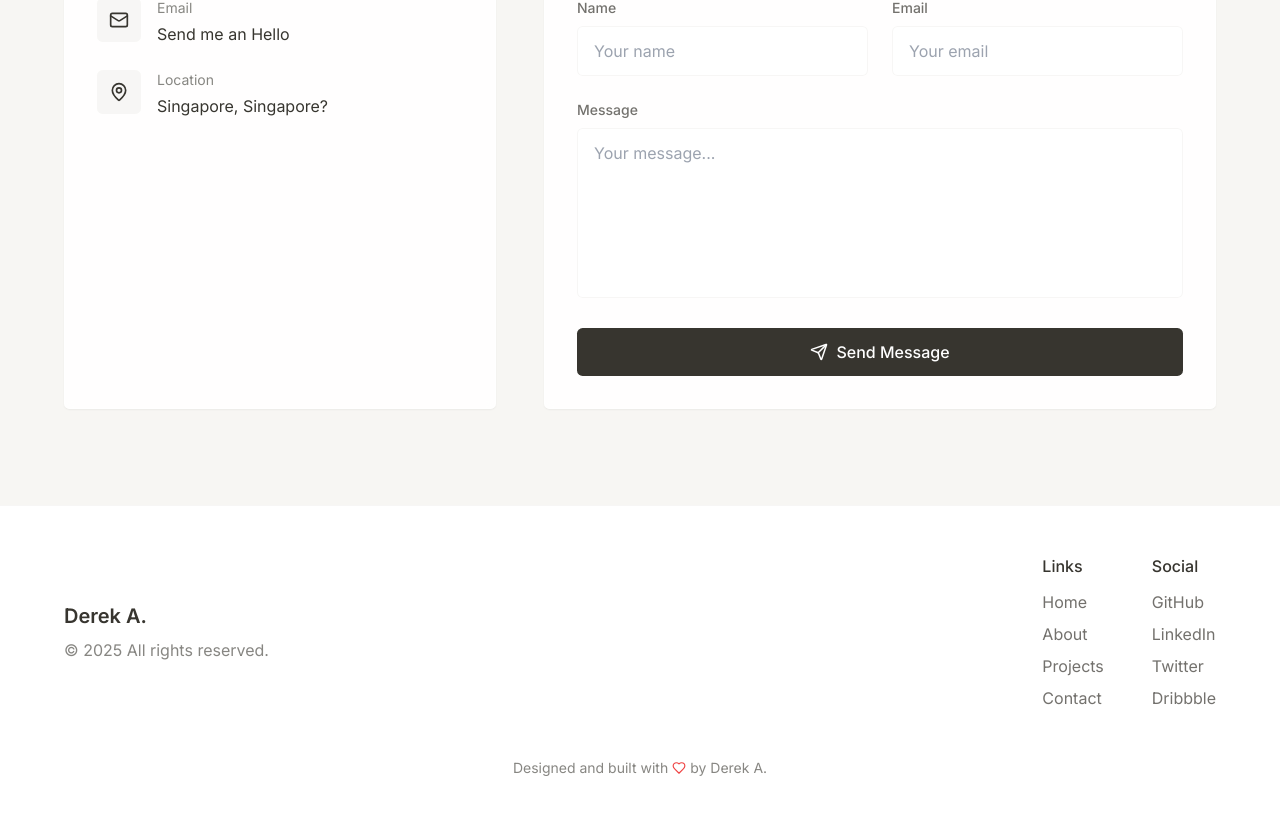
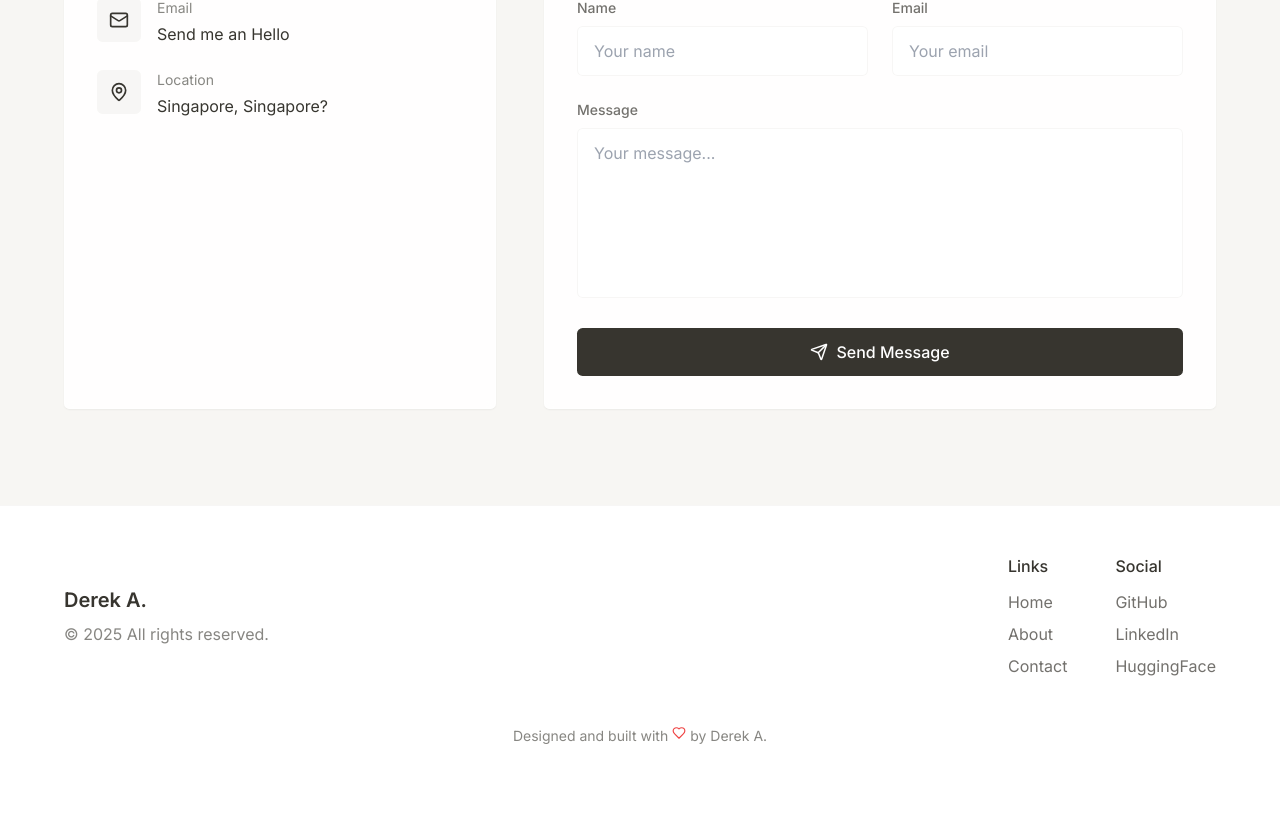
Before and after one commit to jdanas/derek-ptfl2025, a React (Vite) app: page / in a window 1280 px wide. Shown: the part 3213-4027 px from the top of the page. Built offline with nearby package versions, Linux system fonts and the light colour scheme.

Commit message:
updated footer

```diff
--- a/src/components/Footer.tsx
+++ b/src/components/Footer.tsx
@@ -43,14 +43,6 @@ const Footer = () => {
                 </li>
                 <li>
                   <a
-                    href="#projects"
-                    className="text-notion-text/70 hover:text-notion-text transition-colors"
-                  >
-                    Projects
-                  </a>
-                </li>
-                <li>
-                  <a
                     href="#contact"
                     className="text-notion-text/70 hover:text-notion-text transition-colors"
                   >
@@ -65,7 +57,7 @@ const Footer = () => {
               <ul className="space-y-2">
                 <li>
                   <a
-                    href="#"
+                    href="https://github.com/jdanas"
                     className="text-notion-text/70 hover:text-notion-text transition-colors"
                   >
                     GitHub
@@ -73,7 +65,7 @@ const Footer = () => {
                 </li>
                 <li>
                   <a
-                    href="#"
+                    href="https://www.linkedin.com/in/john-derek-anas-1855a886/"
                     className="text-notion-text/70 hover:text-notion-text transition-colors"
                   >
                     LinkedIn
@@ -81,18 +73,10 @@ const Footer = () => {
                 </li>
                 <li>
                   <a
-                    href="#"
+                    href="https://huggingface.co/Dereksans"
                     className="text-notion-text/70 hover:text-notion-text transition-colors"
                   >
-                    Twitter
-                  </a>
-                </li>
-                <li>
-                  <a
-                    href="#"
-                    className="text-notion-text/70 hover:text-notion-text transition-colors"
-                  >
-                    Dribbble
+                    HuggingFace
                   </a>
                 </li>
               </ul>
@@ -102,7 +86,7 @@ const Footer = () => {
 
         {/* Bottom Text */}
         <div className="mt-12 text-center text-notion-text/60 text-sm">
-          <p className="flex items-center justify-center gap-1">
+          <p className="flex items-cnter justify-center gap-1">
             Designed and built with <Heart size={14} className="text-red-500" />{" "}
             by Derek A.
           </p>
```
